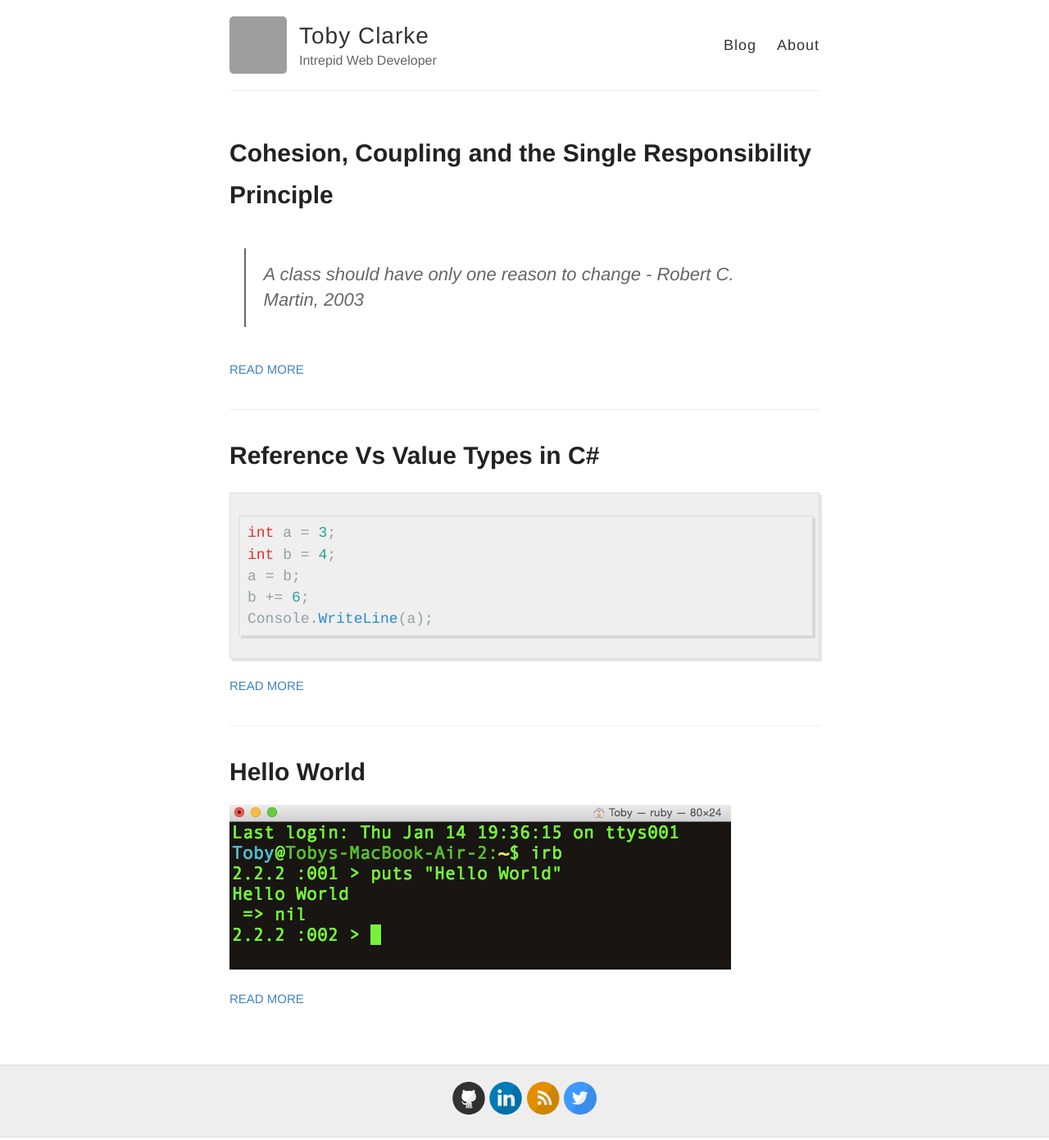
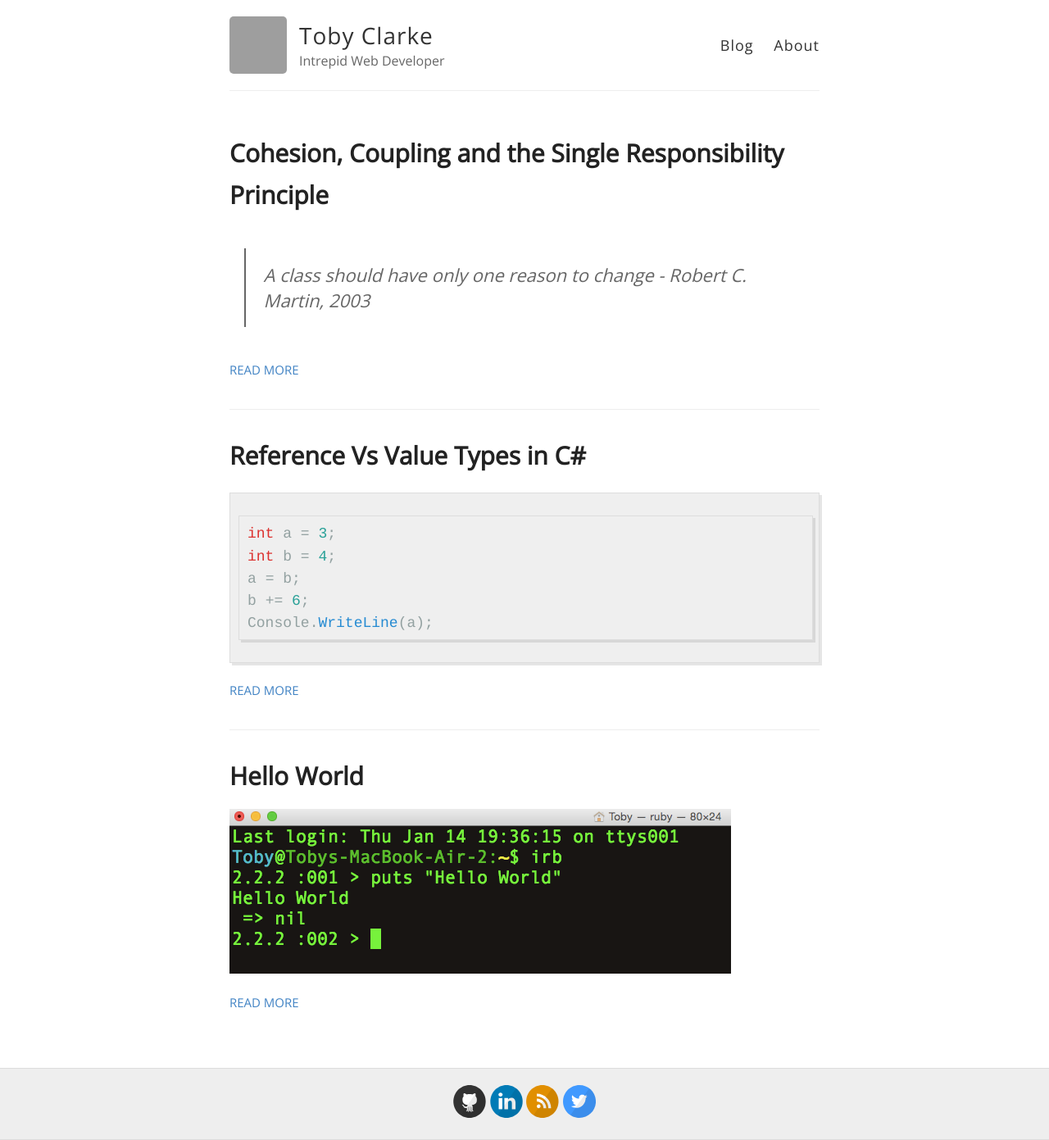
Before and after one commit to Teeohbee/Teeohbee.github.io, a Jekyll site: the page built from index.html, in a window 1280 px wide. Shown: the whole page at 82% size. Built offline with Jekyll 4.4.1, drawn with Linux system fonts in a browser that asks for light colours; Markdown is read by kramdown in place of the engine named in the settings; grey boxes are pictures that could not be loaded.

Commit message:
Updated font type

```diff
--- a/_layouts/default.html
+++ b/_layouts/default.html
@@ -11,6 +11,7 @@
 
     <link rel="stylesheet" type="text/css" href="{{ site.baseurl }}/style.css" />
     <link rel="alternate" type="application/rss+xml" title="{{ site.name }} - {{ site.description }}" href="{{ site.baseurl }}/feed.xml" />
+    <link href='https://fonts.googleapis.com/css?family=Open+Sans' rel='stylesheet' type='text/css'>
 
     <!-- Created with Jekyll Now - http://github.com/barryclark/jekyll-now -->
   </head>
--- a/_sass/_variables.scss
+++ b/_sass/_variables.scss
@@ -15,8 +15,8 @@
 $white: #fff;
 
 // Font stacks
-$helvetica: Helvetica, Arial, sans-serif;
-$helveticaNeue: "Helvetica Neue", Helvetica, Arial, sans-serif;
+$helvetica: 'Open Sans', sans-serif;
+$helveticaNeue: "Open Sans", sans-serif;
 $georgia: Georgia, serif;
 
 // Mobile breakpoints
```
